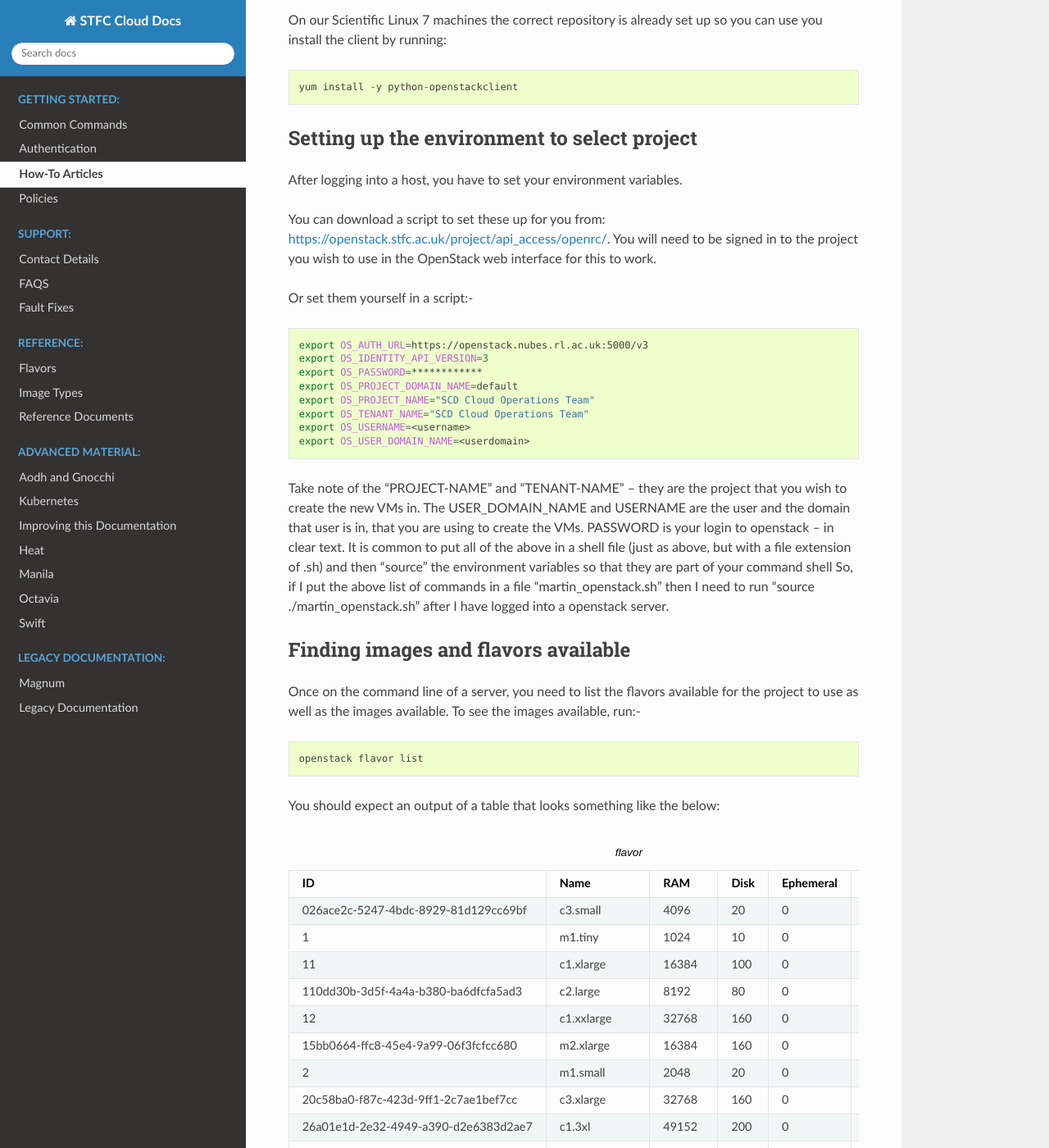
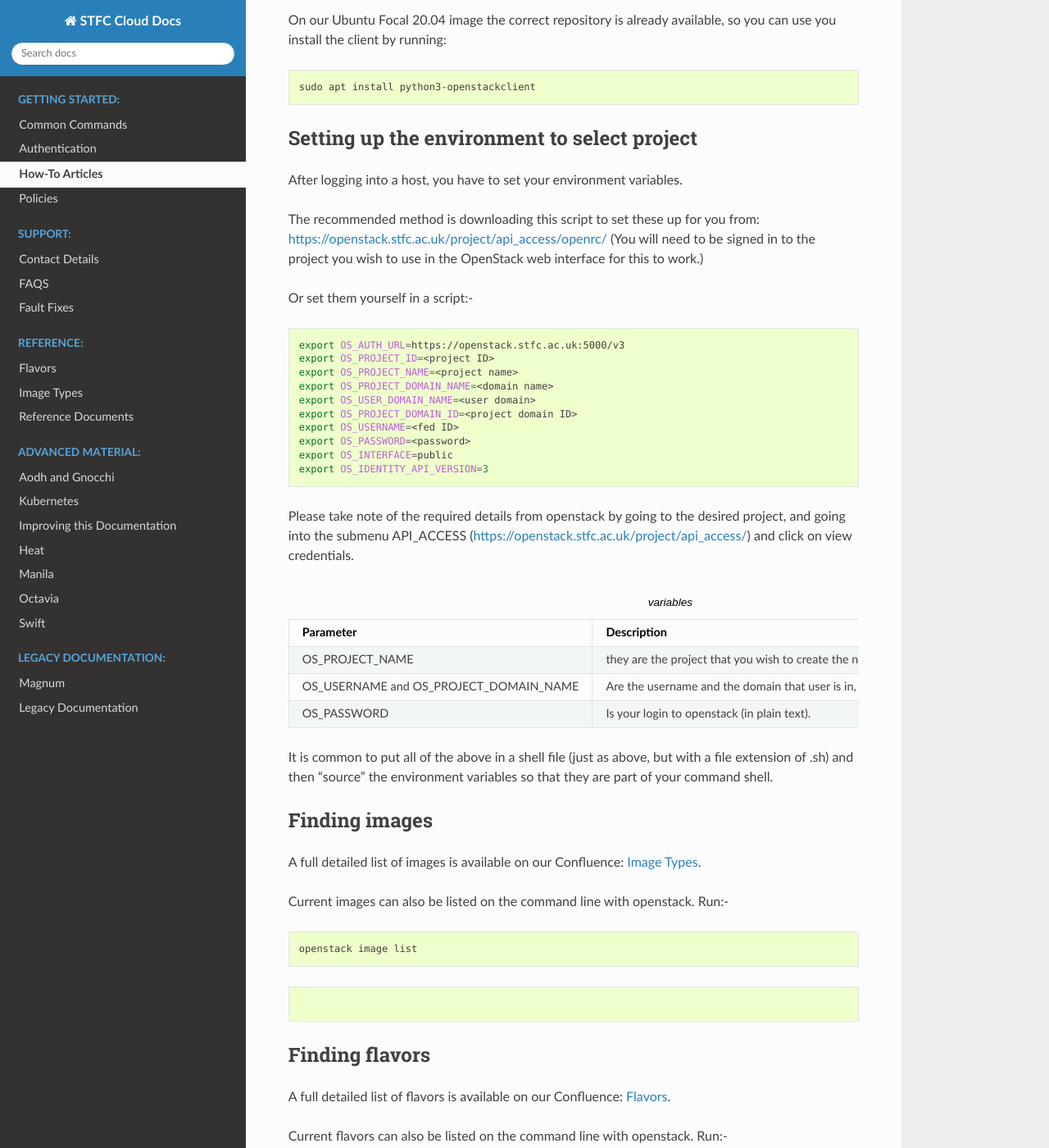
Before and after one commit to stfc/cloud-docs, a Sphinx documentation site: the page built from source/howto/CreateVMFromCommandLine.rst, in a window 1280 px wide and 1400 px high, scrolled down 280 px. Shown: the whole window at 82% size. Built offline with Sphinx 7.4.7 and the Read the Docs theme 2.0.0, drawn with Linux system fonts in a browser that asks for light colours; some of the changed text lies outside the part shown.

Commit message:
Update CreateVMFromCommandLine.rst
Updated:
-base image and install instructions for openstack.
-environment variables for openstack, and links to where to find them.
-tidied up instructions for flavors and images, removing dated tables, and provided links to respected confluence pages.
-cleaned up example openstack create commands and provided link to openstack docs
-updated generic guide link

```diff
--- a/source/howto/CreateVMFromCommandLine.rst
+++ b/source/howto/CreateVMFromCommandLine.rst
@@ -4,11 +4,11 @@ Create a Virtual Machine from command line in STFC Openstack
 
 It’s common to want to create VMs from command line. To do this, you need to be on a host that has the openstack command line interface installed.
 
-On our Scientific Linux 7 machines the correct repository is already set up so you can use you install the client by running:
+On our Ubuntu Focal 20.04 image the correct repository is already available, so you can use you install the client by running:
 
 .. code-block:: bash
 
-  yum install -y python-openstackclient
+  sudo apt install python3-openstackclient
 
 
 
@@ -18,100 +18,65 @@ Setting up the environment to select project
 
 After logging into a host, you have to set your environment variables.
 
-You can download a script to set these up for you from: https://openstack.stfc.ac.uk/project/api_access/openrc/. You will need to be signed in to the project you wish to use in the OpenStack web interface for this to work.
+The recommended method is downloading this script to set these up for you from: https://openstack.stfc.ac.uk/project/api_access/openrc/ (You will need to be signed in to the project you wish to use in the OpenStack web interface for this to work.)
 
 Or set them yourself in a script:-
 
 .. code-block:: bash
 
-  export OS_AUTH_URL=https://openstack.nubes.rl.ac.uk:5000/v3
+  export OS_AUTH_URL=https://openstack.stfc.ac.uk:5000/v3
+  export OS_PROJECT_ID=<project ID>
+  export OS_PROJECT_NAME=<project name>
+  export OS_PROJECT_DOMAIN_NAME=<domain name>
+  export OS_USER_DOMAIN_NAME=<user domain>
+  export OS_PROJECT_DOMAIN_ID=<project domain ID>
+  export OS_USERNAME=<fed ID>
+  export OS_PASSWORD=<password>
+  export OS_INTERFACE=public
   export OS_IDENTITY_API_VERSION=3
-  export OS_PASSWORD=************
-  export OS_PROJECT_DOMAIN_NAME=default
-  export OS_PROJECT_NAME="SCD Cloud Operations Team"
-  export OS_TENANT_NAME="SCD Cloud Operations Team"
-  export OS_USERNAME=<username>
-  export OS_USER_DOMAIN_NAME=<userdomain>
 
-Take note of the “PROJECT-NAME” and “TENANT-NAME” – they are the project that you wish to create the new VMs in.  The USER_DOMAIN_NAME and USERNAME are the user and the domain that user is in, that you are using to create the VMs. PASSWORD is your login to openstack – in clear text.
-It is common to put all of the above in a shell file (just as above, but with a file extension of .sh) and then “source” the environment variables so that they are part of your command shell So, if I put the above list of commands in a file “martin_openstack.sh” then I need to run “source ./martin_openstack.sh” after I have logged into a openstack server.
+Please take note of the required details from openstack by going to the desired project, and going into the submenu API_ACCESS (https://openstack.stfc.ac.uk/project/api_access/) and click on view credentials.
+
+.. csv-table:: variables
+  :header: "Parameter", "Description"
+
+  "OS_PROJECT_NAME", "they are the project that you wish to create the new VMs in."
+  "OS_USERNAME and OS_PROJECT_DOMAIN_NAME", "Are the username and the domain that user is in, which you are using to create the VM."
+  "OS_PASSWORD",  "Is your login to openstack (in plain text)."
+
+It is common to put all of the above in a shell file (just as above, but with a file extension of .sh) and then “source” the environment variables so that they are part of your command shell.
 
 ####################################
-Finding images and flavors available
+Finding images
 ####################################
-Once on the command line of a server, you need to list the flavors available for the project to use as well as the images available.
-To see the images available, run:-
+A full detailed list of images is available on our Confluence: `Image Types
+<https://stfc.atlassian.net/l/cp/KQ01NgEr/>`_.
+
+Current images can also be listed on the command line with openstack. Run:-
+
+.. code-block:: bash
+
+  openstack image list
+
+.. code-block:: bash
+
+####################################
+Finding flavors
+####################################
+A full detailed list of flavors is available on our Confluence: `Flavors
+<https://stfc.atlassian.net/wiki/spaces/CLOUDKB/pages/211779756/Flavors>`_.
+
+Current flavors can also be listed on the command line with openstack. Run:-
 
 .. code-block:: bash
 
   openstack flavor list
 
-You should expect an output of a table that looks something like the below:
-
-.. csv-table:: flavor
-  :header: "ID", "Name","RAM","Disk","Ephemeral","VCPUs","Is Public"
-
-  "026ace2c-5247-4bdc-8929-81d129cc69bf","c3.small","4096","20","0","2","True"
-  "1","m1.tiny","1024","10","0","1","True"
-  "11","c1.xlarge","16384","100","0","4","True"
-  "110dd30b-3d5f-4a4a-b380-ba6dfcfa5ad3","c2.large","8192","80","0","8","True"
-  "12","c1.xxlarge","32768","160","0","8","True"
-  "15bb0664-ffc8-45e4-9a99-06f3fcfcc680","m2.xlarge","16384","160","0","16","True"
-  "2","m1.small","2048","20","0","1","True"
-  "20c58ba0-f87c-423d-9ff1-2c7ae1bef7cc","c3.xlarge","32768","160","0","16","True"
-  "26a01e1d-2e32-4949-a390-d2e6383d2ae7","c1.3xl","49152","200","0","16","True"
-  "3","m1.medium","4096","40","0","1","True"
-  "34900a49-ad26-490d-95f5-87aeb6c12d7c","m3.xlarge","32768","160","0","16","True"
-  "37c83b1b-05ab-4169-9022-78b30f5450d8","m3.small","4096","20","0","2","True"
-  "4","m1.large","8192","80","0","2","True"
-  "45f004b0-97e9-403b-a63a-90ed9af70087","g-k620.xxlarge","32768","160","0","8","False"
-  "5","m1.xlarge","16384","160","0","8","True"
-  "52786a6d-e20a-4906-82db-4ce1d91a715f","m2.small","2048","20","0","2","True"
-  "6cf0813c-1ba2-4999-b7eb-34d71a2a4199","c3.medium","8192","40","0","4","True"
-  "6e6062f3-4744-4320-8dc3-767795ec98e8","m2.large","8192","80","0","8","True"
-  "6f5c0478-84c2-4478-a6d5-073d97a81c0e","c3.large","16384","80","0","8","True"
-  "78e477cc-a3e6-4ec8-af99-c59f33f02c3c","g-k620.tiny","1024","10","0","1","False"
-  "7ca6ba0f-416a-4a8c-87a7-0f2890c9fd11","m1.test","1024","10","0","1","False"
-  "7ff4bca9-2e13-42e0-9283-cf17cff372f3","c2.small","2048","20","0","2","True"
-  "8","c1.medium","4096","40","0","2","True"
-  "9","c1.large","8192","80","0","2","True"
-  "a033c03d-e684-47a7-be9f-a857de135c4c","c2.xlarge","16384","160","0","16","True"
-  "a7716bcf-490d-4c01-a518-b25587cc02e8","m3.large","16384","80","0","8","True"
-  "bcea5cd1-ccc1-45aa-a771-82cf2deb41ba","c2.medium","4096","40","0","4","True"
-  "c7ee6c89-3059-4bc1-b332-317bdcb4da36","m3.medium","8192","40","0","4","True"
-  "ce0828cb-132c-4890-8b78-c7c123804e43","c1.4xl","92160","400","0","28","True"
-  "d0184b50-bce2-4679-9b00-c1b774f9c647","m3.tiny","2048","20","0","1","True"
-  "e166d59d-fab6-4839-9f04-ca4b275262c3","g-k620.4xl","128000","400","0","30","False"
-  "faa9265d-98e4-4cc6-acd7-fa8a7e72e8ef","m1.xxlarge","32768","160","0","8","False"
-  "fc04f5fc-c264-4aa9-b1bf-fc3aa7736cbc","m2.medium","4096","40","0","4","True"
-
-To see the choice of images available, run the command:-
-
 .. code-block:: bash
 
-  openstack image list
-
-  You should expect an output of a table that looks something like the below:
-
-.. csv-table:: images
-  :header: "ID","Name","Status"
-
-  "b8c3c82e-1ba3-4c4e-9d09-eb713cbe52c6","Next3-ScientificLinux-7-Gui","active"
-  "d3becd76-8046-4c9e-ab9d-e476b40237c7","ScientificLinux-6-AQ","active"
-  "8ba8781a-87a9-4f11-ae57-3865c19e8be9","ScientificLinux-6-Gui","active"
-  "1bda5d33-b718-4a0e-a330-037e6096bb9c","ScientificLinux-6-NoGui","active"
-  "2e8fb278-c5d8-4647-b13c-e63c577fe4ae","ScientificLinux-7-AQ","active"
-  "44aa5e0e-cf74-4e71-ab2c-b11cf5dd1e66","ScientificLinux-7-Gui","active"
-  "3741c38f-f59a-4fd5-89b0-f61f2d577b23","ScientificLinux-7-NoGui","active"
-  "5d8dfe3b-52e0-48e1-9219-88c47dbd8c8a","Ubuntu-Bionic-Gui","active"
-  "02406ced-6980-4937-b9c5-38964cefd4d4","Ubuntu-Bionic-NoGui","active"
-  "f29f4278-f168-489d-ae54-7aa1269755f2","Ubuntu-Trusty-Gui","active"
-  "5a5178af-ef85-4184-bf4a-d607a43b248a","Ubuntu-Trusty-NoGui","active"
-  "24cde165-b797-4fce-8322-59cd36dc596a","Ubuntu-Xenial-Gui","active"
-  "e25b990f-8fd9-4a42-bf43-4d421f8e93e9","Ubuntu-Xenial-NoGui","active"
-  "190cda0b-ac8e-42a9-af49-38484c88ac63","readthedocs_snapshot_2018-10-25","active"
-  "147eefc8-ad2b-447f-8195-944fe4547ddd","xming_rdesktop_readthedocs_snapshot1","active"
-
+####################################
+Networks
+####################################
 
 To see the list of networks available, run the command:-
 
@@ -124,22 +89,19 @@ To see the list of networks available, run the command:-
 ######################################################
 Putting it all together to create a new Instance
 ######################################################
+Please see the openstack documentation for the full set of parameters: https://docs.openstack.org/python-openstackclient/latest/cli/command-objects/server.html#server-create
+
+.. code-block:: bash
+
+  openstack server create
+
+.. code-block:: bash
 
 Here is an example command, putting together information from the previous commands:-
 
 .. code-block:: bash
 
-  openstack server create --flavor m1.tiny --image ScientificLinux-7-NoGui --nic net-id=Internal --security-group default --key-name xbe91637 test_2018-10-29_1511
-
-…where flavor and image are from the previous commands used, net_id is the name of the Network to be used (note you can use the actual Net_ID number instead if preferred – it can make things faster!). Security group is defining the specific security group, and key-name, chooses the ssh keypair to include when creating the host. “test_2018-10-29_1511” is the name of the host that is being created – known within openstack.
-Some useful extras
-Adding --timing after the openstack command provides some statistics of how quickly various calls are being completed. You will see the usual host creation data, but at the end, you will also see the response times of each openstack API module.
-
-.. code-block:: bash
-
-  openstack --timing server create --flavor m1.tiny --image Ubuntu-Xenial-NoGui --nic net-id=Internal --security-group default --key-name xbe91637 test_2018-10-30_1357
-
-
+  openstack server create --flavor <flavor ID/name> --image <image ID/name> --network <network> --security-group default --key-name <key name> <server name>
 
 To delete a host, you can use the command:-
 
@@ -152,11 +114,10 @@ For example:-
 
 .. code-block:: bash
 
-  openstack --debug server create --flavor m1.tiny --image Ubuntu-Xenial-NoGui --nic net-id=Internal --security-group default --key-name xbe91637 test_2018-10-30_1357
-
+  openstack --debug server create --flavor <flavor ID/name> --image <image ID/name> --network <network> --security-group default --key-name <key name> <server name>
 ##########
 References
 ##########
 
 The following is a good generic guide:-
-https://docs.openstack.org/mitaka/install-guide-ubuntu/launch-instance-provider.html
+https://docs.openstack.org/install-guide/launch-instance-provider.html
```
